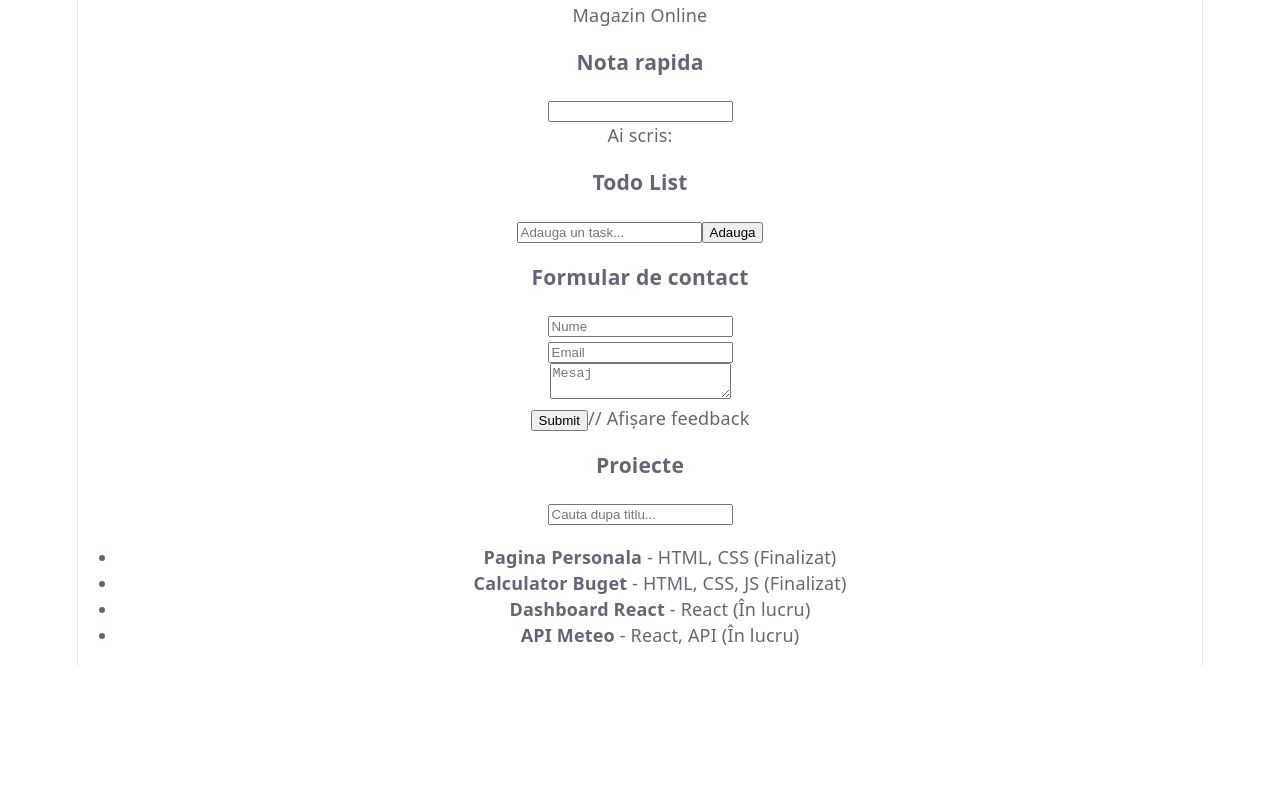
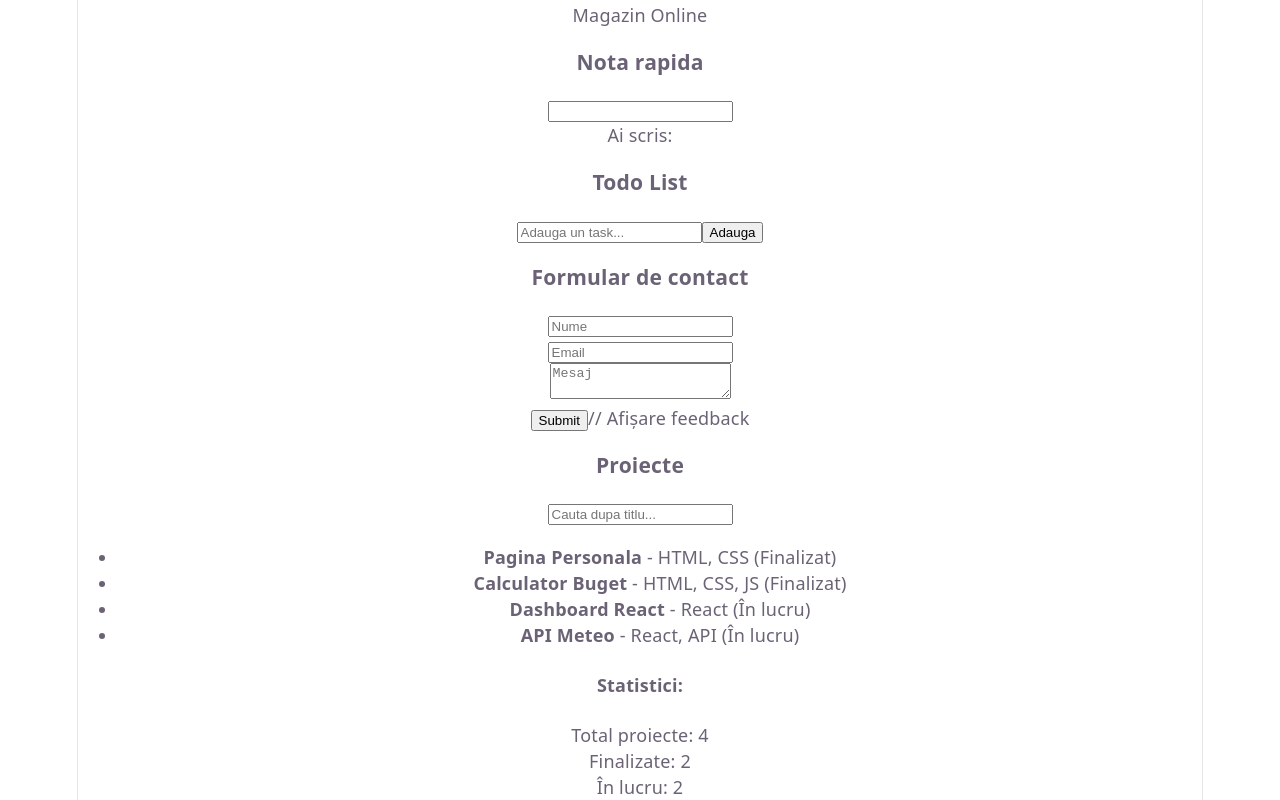
Before and after one commit to Annemona160/Lab-PW, a React (Vite) app: page / in a window 1280 px wide. Shown: the part 642-1442 px from the top of the page. Before the commit the page ends 1308 px from the top, so only its background shows below. Built offline with nearby package versions, Linux system fonts and the light colour scheme.

Commit message:
ex4: Statistici din date

```diff
--- a/src/ProjectList.jsx
+++ b/src/ProjectList.jsx
@@ -58,6 +58,12 @@ function ProjectList() {
           );
         })}
       </ul>
+      <div>
+        <h4>Statistici:</h4>
+        <p>Total proiecte: {projects.length}</p>
+        <p>Finalizate: {projects.filter(p => p.done).length}</p>
+        <p>În lucru: {projects.filter(p => !p.done).length}</p>
+      </div>
    </div>
  );
 }
```
